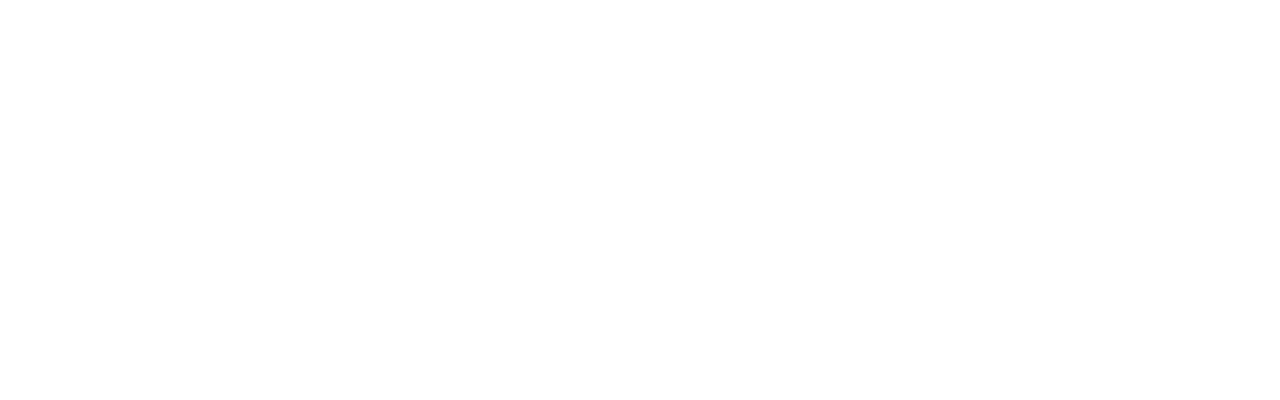
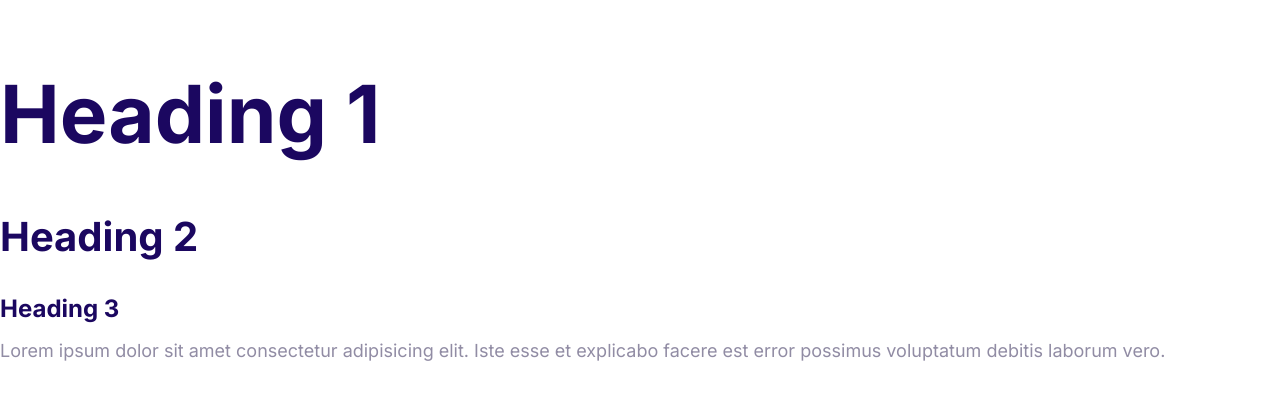
Before and after one commit to Minic246/course, a plain HTML site: page index.html in a window 1280 px wide. Drawn offline with Linux system fonts and the light colour scheme.

Commit message:
Define the size for fonts.

```diff
--- a/CSS/styles.css
+++ b/CSS/styles.css
@@ -9,3 +9,51 @@ html {
   --colour-headings: #1b0760;
   --colour-body: #918ca4;
 }
+
+body {
+  font-family: "Inter", Arial, Helvetica, sans-serif;
+  font-size: 2.4rem;
+  color: var(--colour-body);
+  line-height: 1.5;
+}
+
+h1,
+h2,
+h3 {
+  color: var(--colour-headings);
+  margin-bottom: 1rem;
+}
+
+h1 {
+  font-size: 7rem;
+}
+
+h2 {
+  font-size: 4rem;
+}
+
+h3 {
+  font-size: 3rem;
+}
+
+p {
+  margin-top: 0;
+}
+
+@media screen and (min-width: 1024px) {
+  body {
+    font-size: 1.8rem;
+  }
+
+  h1 {
+    font-size: 8rem;
+  }
+
+  h2 {
+    font-size: 4rem;
+  }
+
+  h3 {
+    font-size: 2.4rem;
+  }
+}
--- a/index.html
+++ b/index.html
@@ -4,8 +4,21 @@
     <meta charset="UTF-8" />
     <meta name="viewport" content="width=device-width, initial-scale=1.0" />
     <title>Document</title>
+    <link rel="preconnect" href="https://fonts.gstatic.com" />
+    <link
+      href="https://fonts.googleapis.com/css2?family=Inter:wght@400;700&display=swap"
+      rel="stylesheet"
+    />
     <link rel="stylesheet" href="css/normalize.css" />
     <link rel="stylesheet" href="css/styles.css" />
   </head>
-  <body></body>
+  <body>
+    <h1>Heading 1</h1>
+    <h2>Heading 2</h2>
+    <h3>Heading 3</h3>
+    <p>
+      Lorem ipsum dolor sit amet consectetur adipisicing elit. Iste esse et
+      explicabo facere est error possimus voluptatum debitis laborum vero.
+    </p>
+  </body>
 </html>
```
